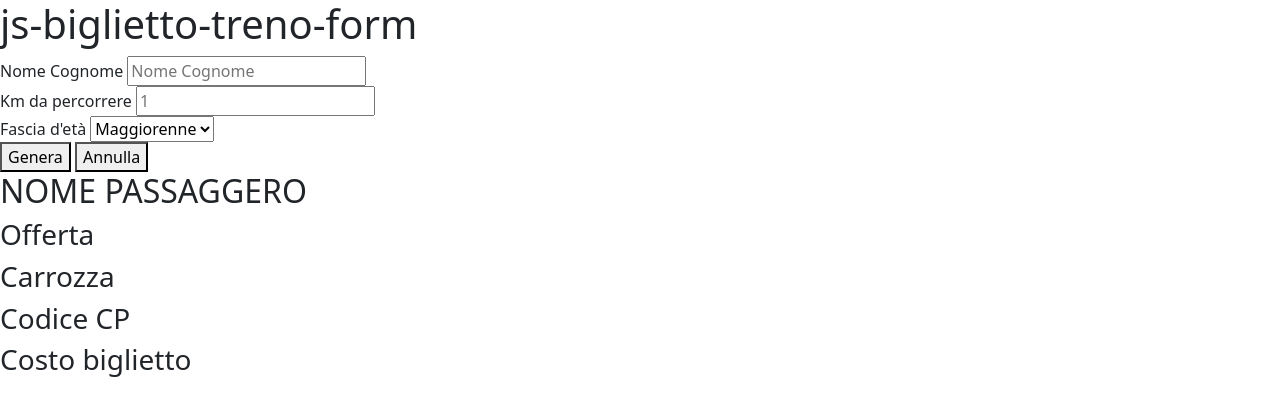
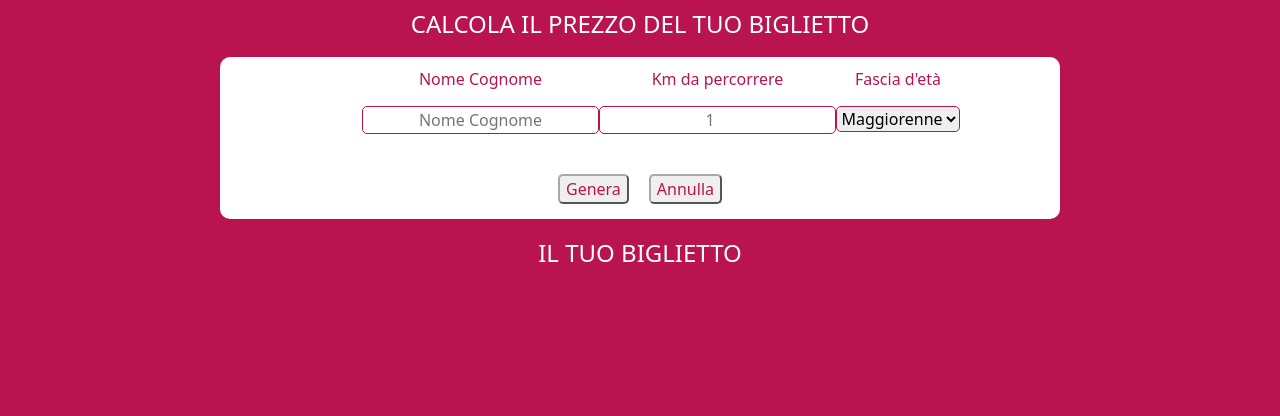
Before and after one commit to TiffanyElizabeth/js-biglietto-treno-form, a plain HTML site: page index.html in a window 1280 px wide. Drawn offline with nearby package versions, Linux system fonts and the light colour scheme.

Commit message:
feat: add css form 1

```diff
--- a/css/style.css
+++ b/css/style.css
@@ -0,0 +1,53 @@
+body {
+    background-color: #B9144F;
+}
+
+h1 {
+    text-align: center;
+    color: white;
+    padding: 10px 0px;
+    font-size: 24px;
+}
+
+.container {
+    max-width: 840px;
+    background-color: white;
+    border-radius: 10px;
+}
+
+.ticket-form {
+    display: flex;
+    text-align: center;
+    padding: 10px 130px;
+    color: #B9144F;
+}
+
+input, select {
+    border: 1px solid #B9144F;
+    border-radius: 5px;
+    margin-top: 15px;
+    margin-bottom: 30px;
+    text-align: center;
+}
+
+.buttons {
+    display: flex;
+    justify-content: center;
+    gap: 20px;
+    padding-bottom: 15px;
+}
+
+button {
+    font-weight: 700px;
+    border-radius: 5px;
+    color: #B9144F;
+    border-color: darkgray;
+}
+
+button:hover {
+    border-color: orange;
+}
+
+h1:last-of-type {
+    padding-top: 20px;
+}
--- a/index.html
+++ b/index.html
@@ -9,10 +9,11 @@
   <link rel="stylesheet" href="css/style.css">
 </head>
 <body>
-    <h1>js-biglietto-treno-form</h1>
+    <h1>CALCOLA IL PREZZO DEL TUO BIGLIETTO</h1>
 
     <!-- form 1 - calcola prezzo -->
-     <form id="get-ticket-price">
+     <form id="get-ticket-price" class="container">
+        <div class="ticket-form">
             <div>
                 <label for="full-name">Nome Cognome</label>
                 <input id="full-name" type="text" placeholder="Nome Cognome" required>
@@ -29,15 +30,17 @@
                     <option value="senior">Senior</option>
                 </select>
             </div>
-        <div>
+        </div>
+        <div class="buttons">
             <button type="submit">Genera</button>
             <button type="reset">Annulla</button>
         </div>
      </form>
     <!-- / form 1 - calcola prezzo -->
 
+    <h1>IL TUO BIGLIETTO</h1>
     <!-- form 2 - tuo biglietto -->
-     <div id="your-ticket">
+     <div id="your-ticket" class="d-none">
         <div id ="passenger-details">
             <div id="passenger">
                 <h2>NOME PASSAGGERO</h2>
--- a/script.js
+++ b/script.js
@@ -33,7 +33,7 @@ const ticketTypeElm = document.getElementById("ticket-type");
 const carriageNumElm = document.getElementById("carriage-num");
 const cpNumElm = document.getElementById("CP-num");
 const ticketPriceElm = document.getElementById("ticket-price");
-
+const yourTicketElm = document.getElementById("your-ticket");
 
 function getRndInteger(min, max) {
     return Math.floor(Math.random() * (max - min +1) ) + min;
@@ -71,4 +71,9 @@ getTicketPriceElm.addEventListener("submit", function (event) {
     cpNumElm.innerHTML = getRndInteger(10000, 99999)
     ticketPriceElm.innerHTML = ticketPrice + "€"
 
+    yourTicketElm.classList.remove("d-none")
 })
+
+btnResetElm.addEventListener("click", function() {
+    yourTicketElm.classList.add("d-none");
+})
```
Lines whose indentation alone changed are shown as unchanged.
